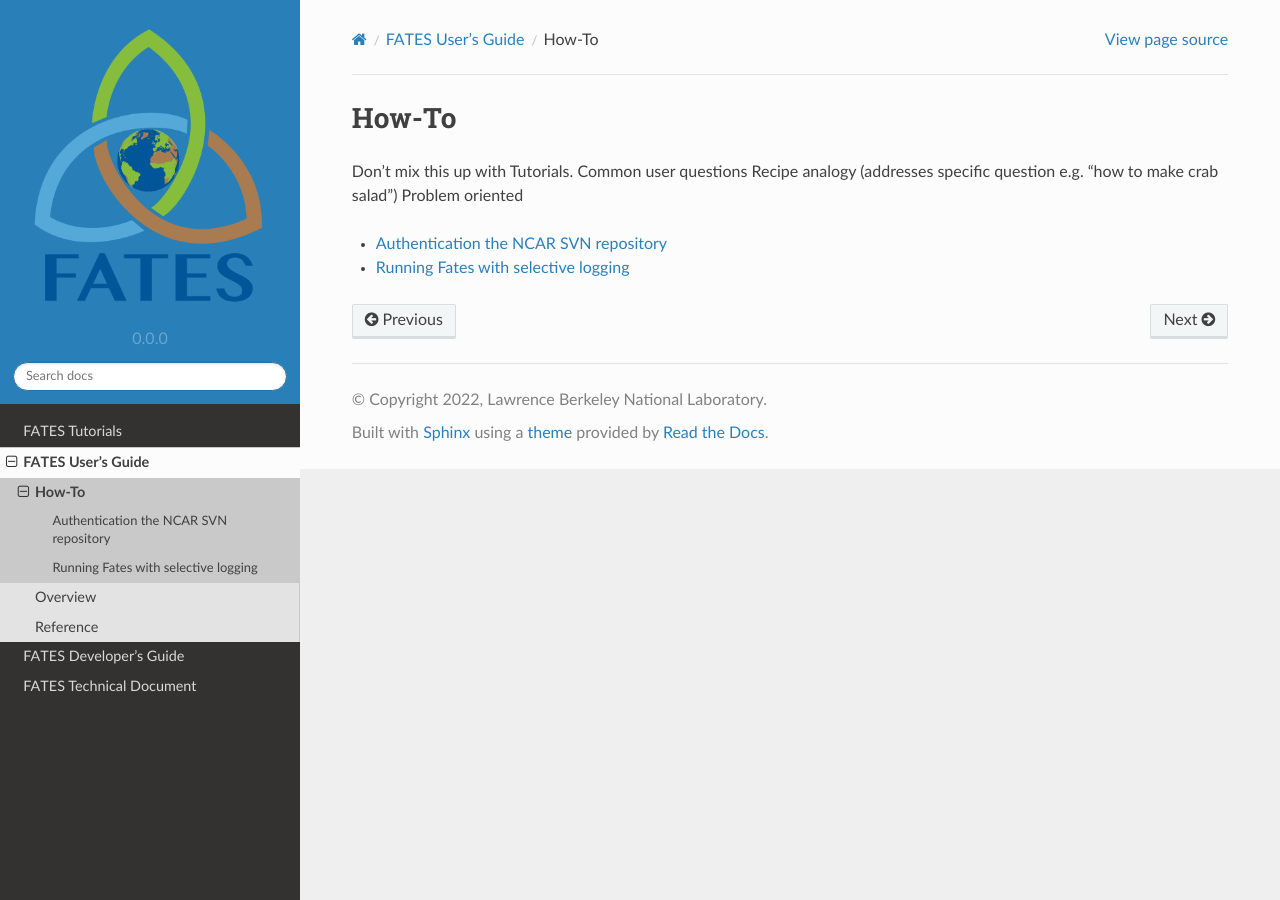
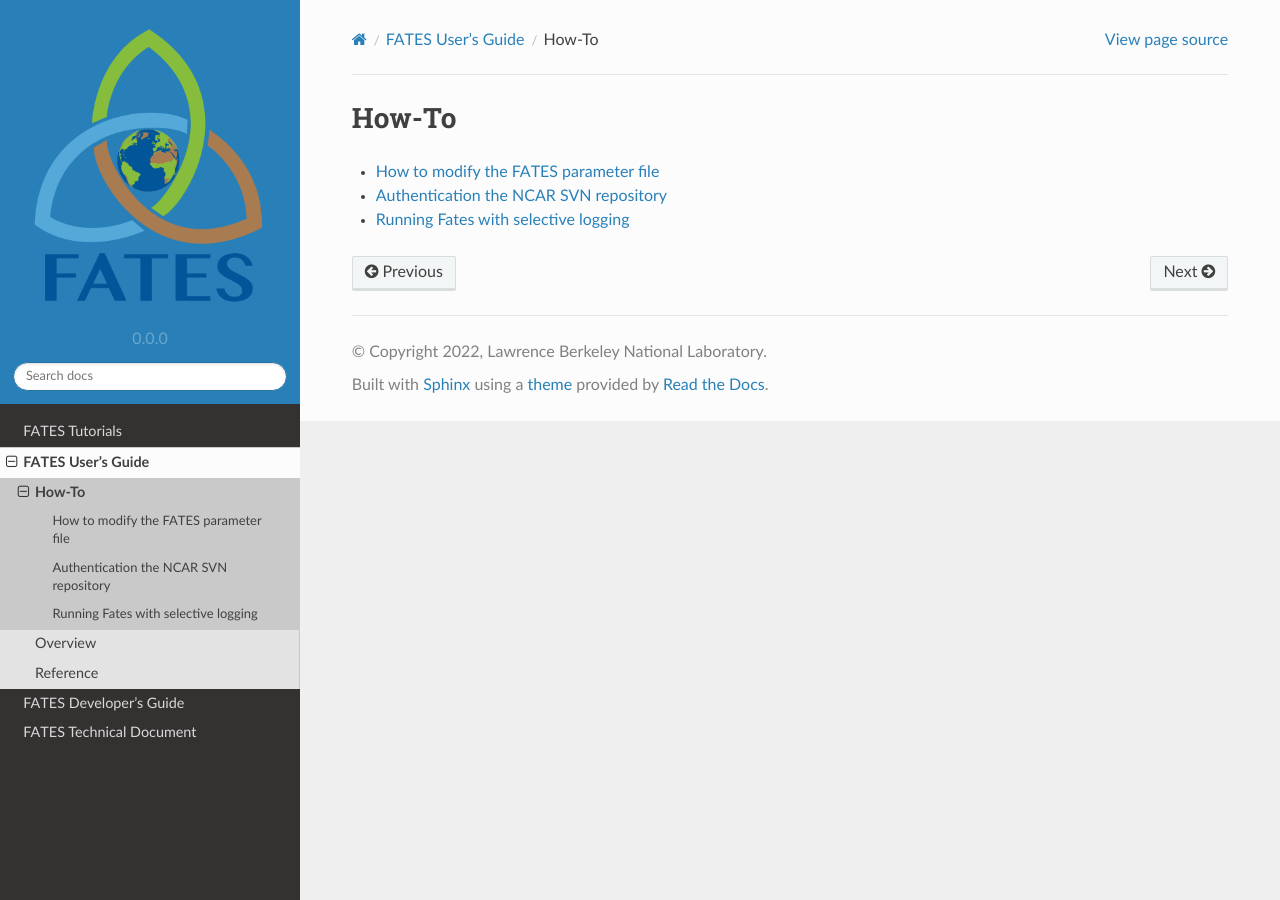
Before and after one commit to NGEET/fates-users-guide, a Sphinx documentation site: the page built from docs/source/user/how-to.rst, in a window 1280 px wide. Built offline with Sphinx 7.4.7 and the Read the Docs theme 2.0.0, drawn with Linux system fonts in a browser that asks for light colours.

Commit message:
add parameter file modification to the how-to section

```diff
--- a/docs/source/user/how-to.rst
+++ b/docs/source/user/how-to.rst
@@ -1,12 +1,11 @@
 How-To
 ======
 
-Don't mix this up with Tutorials.  Common user questions
-Recipe analogy (addresses specific question e.g. "how to make crab salad")
-Problem oriented
+.. Don't mix this up with Tutorials.  This section should address common user questions.  How-to guides are analogous to cookbook recipes in that it addresses a specific question e.g. "how to make crab salad"
 
 .. toctree::
    :maxdepth: 1
 
+   parameter-file-modification
    Authenticating-the-NCAR-SVN-Repository
    Running-FATES-with-the-selective-logging-module-activated
--- /dev/null
+++ b/docs/source/user/parameter-file-modification.rst
@@ -0,0 +1,2 @@
+How to modify the FATES parameter file
+--------------------------------------
```
